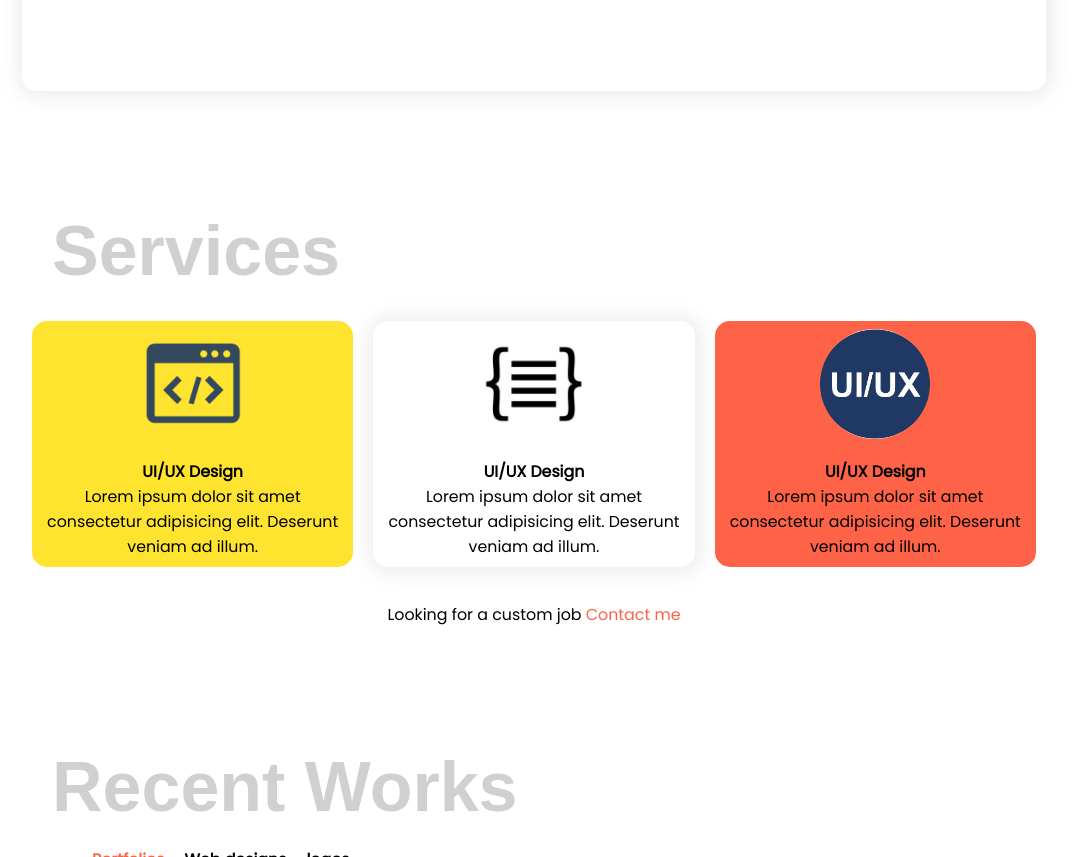
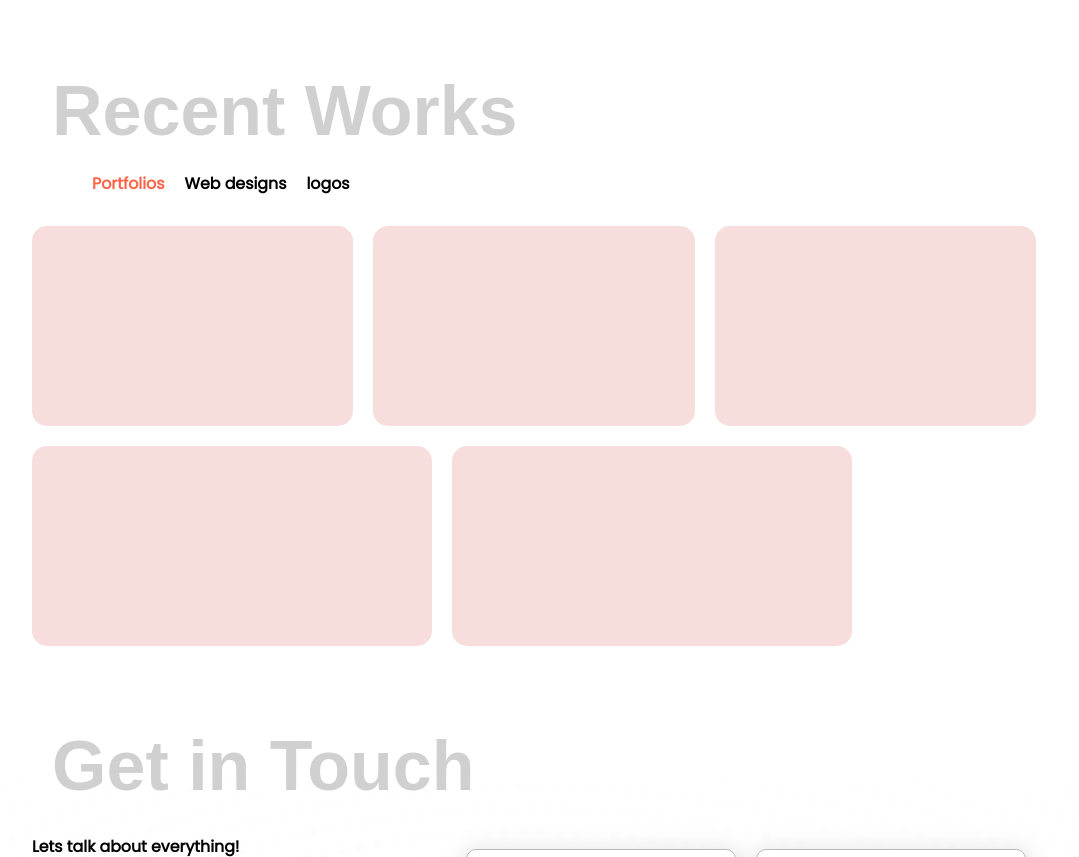
Before and after one commit to ANURAG0S1/portfolio, a plain HTML site: page index.html in a window 1280 px wide. Shown: the part 1960-2817 px from the top of the page, without its empty margins (106-1185 px from the left). Drawn offline with Linux system fonts and the light colour scheme.

Commit message:
updated the styles and few content

```diff
--- a/index.html
+++ b/index.html
@@ -43,7 +43,6 @@
   <section id="about" style="height: 70vh;padding-top: 70px;" class="container">
     <h1 class="mark mtx" style="padding-bottom: 60px;">About Me</h1>
     <div class="df vw-s pd">
-      <div class="profile"></div>
       <div class="profile-intro df bd5 bgwhite shadow" style="padding: 30px 20px;">
         <h1 class="center name"> Anurag</h1>
         <div class="pd  df col">
@@ -55,7 +54,7 @@
           </p>
           <br />
           <button class="bgcolor1 white pd bd5 shadow Download"
-            style="margin-left: 12px; margin-bottom: 10px; font-weight: bold">
+            style="margin :20px; font-weight: bold;width: fit-content;">
             Download CV
           </button>
         </div>
@@ -66,14 +65,14 @@
   </section>
   <section id="experience" class="container">
     <h1 class="mark mtx">Experience</h1>
-    <div class="df vw-s shadow bd5 pd " style="padding:100px 40px;">
+    <div class="df vw-s shadow bd5 pd " style="padding:30px 40px;">
 
       <div class="df col half">
 
         <div class="rel">
           <div class="exp">
             <p class="year smallfont color3">
-              <i class="fas color1 fa-graduation-cap"></i>oct 2020 - dec 2020
+              <i class="fas color1 fa-graduation-cap"></i>October 2020 - December 2020
             </p>
             <h2>Frontend Development at RYD labs</h2>
             <p class="">
@@ -98,44 +97,11 @@
 
       </div>
       <div class="df col half">
-
+        <img src="./assets/ex.png" height="270" width="270" style="transform: translateY(50px);" alt="experience">
       </div>
     </div>
   </section>
-  <section id="services" class="container">
-    <h1 class="mark mtx">Services</h1>
-    <div class="df center vw-s">
-      <div class="df col pd bgcolor2 bd5">
-        <div class="sk sk-img1"></div>
-        <h3 class="mtl">UI/UX Design</h3>
-        <p>
-          Lorem ipsum dolor sit amet consectetur adipisicing elit. Deserunt
-          veniam ad illum.
-        </p>
-      </div>
-      <div class="df col pd bd5 shadow">
-        <div class="sk sk-img2"></div>
-        <h3 class="mtl">UI/UX Design</h3>
-        <p>
-          Lorem ipsum dolor sit amet consectetur adipisicing elit. Deserunt
-          veniam ad illum.
-        </p>
-      </div>
-      <div class="df col bgcolor1 pd bd5">
-        <div class="sk sk-img3"></div>
-        <h3 class="mtl">UI/UX Design</h3>
-        <p>
-          Lorem ipsum dolor sit amet consectetur adipisicing elit. Deserunt
-          veniam ad illum.
-        </p>
-      </div>
-    </div>
-    <br />
-    <p class="center">
-      Looking for a custom job
-      <a class="color1" href="#contact">Contact me</a>
-    </p>
-  </section>
+
 
   <section id="recent" class="container">
     <h1 class="mark mtx">Recent Works</h1>
```
Also changed, not shown: assets/ex.png (added), assets/experience.png (added).
